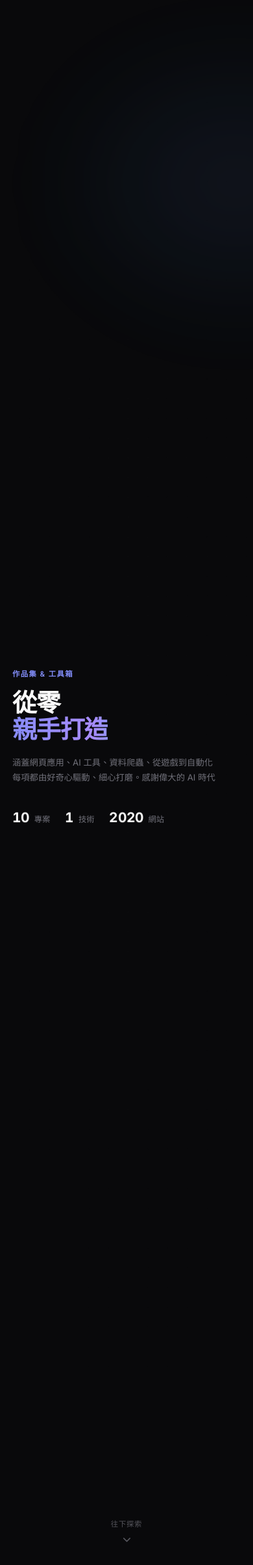
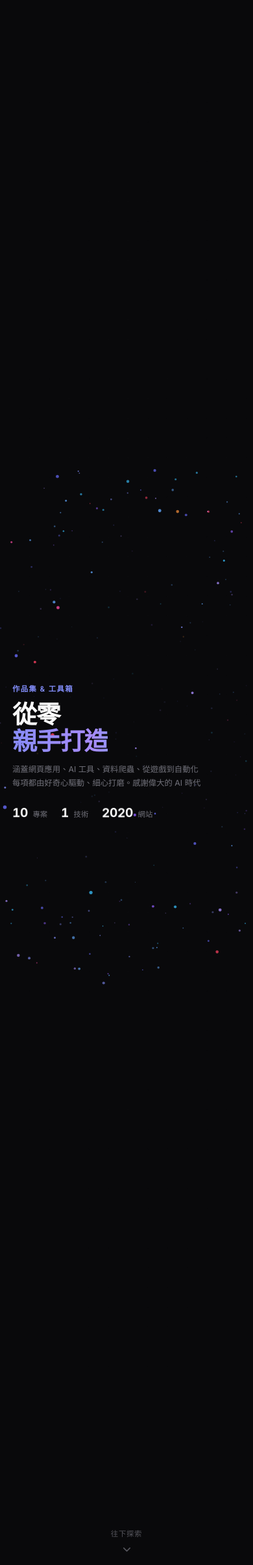
Before and after one commit to dino-q/dinodashboard, a Flask app: template templates/dashboard.html in a window 390 px wide. Shown: the part 192-2600 px from the top of the page at 65% size. Run offline with Flask 3, Linux system fonts and the light colour scheme; the template is opened without the code that fills it: most values are stand-ins (such as "Sample title", 1, 10 or a date in 2020); some libraries are stand-ins or nearby versions.

Commit message:
feat(DinoDashboard): hero 粒子球 + 手機排版調整
- 首頁 hero 背景換成 canvas 粒子球（Antigravity 風格，～650 顆，自轉 + 透視）
- 桌機：連續鄰近場模型，reach 依游標離球心距離動態縮放、影響力以 distP/reach 平滑計算
- 手機：swarm churn 模型，50% N 的動態 lock 預算，每顆粒子 hold 320–940ms 後釋放進冷卻，每幀隨機抓放製造族群輪替感
- 手機球體放大至 0.88 × 短邊、粒子數 380，粒子雲填補垂直空白
- 保留 25% 錨點粒子維持球體輪廓；10% 粒子使用 accent 色點綴
- 手機 hero 文字維持置中，縮 tagline / stats / scroll hint 間距

Co-Authored-By: Claude Opus 4.7 (1M context) <noreply@anthropic.com>

```diff
--- a/static/css/dashboard.css
+++ b/static/css/dashboard.css
@@ -163,22 +163,25 @@ html { scroll-behavior: smooth; }
   flex-direction: column;
 }
 
-/* Glow — soft pulse behind content */
-.hero-glow {
+/* Particle sphere (canvas) — Antigravity-style orb follows cursor / finger */
+.hero-spotlight {
   position: absolute;
-  top: 10%;
-  left: 20%;
-  width: 600px;
-  height: 450px;
-  background: radial-gradient(ellipse, rgba(129,140,248,.12) 0%, rgba(56,189,248,.05) 50%, transparent 70%);
-  filter: blur(80px);
+  inset: 0;
+  overflow: hidden;
   pointer-events: none;
-  animation: glowPulse 8s ease-in-out infinite alternate;
-}
-
-@keyframes glowPulse {
-  0%   { opacity: .5; transform: scale(1); }
-  100% { opacity: .8; transform: scale(1.08); }
+  z-index: 0;
+}
+
+.hero-spotlight canvas {
+  position: absolute;
+  inset: 0;
+  width: 100%;
+  height: 100%;
+  display: block;
+}
+
+@media (prefers-reduced-motion: reduce) {
+  .hero-spotlight { display: none; }
 }
 
 /* Nav */
@@ -2271,8 +2274,17 @@ button.detail-link-item.copied code { color: var(--success); }
 @media (max-width: 768px) {
   .site-hero-inner, .section-inner { padding: 0 20px; }
   .site-nav { padding: 16px 0; }
-  .hero-stats { gap: 24px; flex-wrap: wrap; }
-  .stat-num { font-size: 22px; }
+
+  /* Keep hero content vertically centred; tighten type for narrow viewports. */
+  .hero-row      { max-width: 100%; }
+  .hero-eyebrow  { margin-bottom: 10px; }
+  .hero-headline { margin-bottom: 14px; }
+  .hero-tagline  { margin-bottom: 26px; font-size: 13px; line-height: 1.65; }
+  .hero-stats    { gap: 22px; flex-wrap: wrap; }
+  .stat-num      { font-size: 20px; }
+  .stat-label    { font-size: 12px; }
+  .hero-scroll-hint { padding-bottom: 20px; }
+
   .section-title { font-size: 28px; }
 
   .projects-layout { grid-template-columns: 1fr; }
--- a/static/js/dashboard.js
+++ b/static/js/dashboard.js
@@ -6,6 +6,216 @@
 document.addEventListener('DOMContentLoaded', () => {
   lucide.createIcons();
 });
+
+
+// ---------- Hero particle sphere (Antigravity-style, follows cursor / finger) ----------
+(() => {
+  const hero = document.querySelector('.site-hero');
+  const container = hero && hero.querySelector('.hero-spotlight');
+  if (!hero || !container) return;
+  if (window.matchMedia && window.matchMedia('(prefers-reduced-motion: reduce)').matches) return;
+
+  container.innerHTML = '';
+  const canvas = document.createElement('canvas');
+  container.appendChild(canvas);
+  const ctx = canvas.getContext('2d');
+  const DPR = Math.min(window.devicePixelRatio || 1, 2);
+
+  let W = 0, H = 0;
+  function resize() {
+    const r = hero.getBoundingClientRect();
+    W = r.width; H = r.height;
+    canvas.width = Math.round(W * DPR);
+    canvas.height = Math.round(H * DPR);
+    ctx.setTransform(DPR, 0, 0, DPR, 0, 0);
+  }
+  resize();
+  window.addEventListener('resize', resize);
+
+  const isMobile = window.matchMedia && window.matchMedia('(max-width: 768px)').matches;
+  // Mobile bumped to offset the lower density caused by the oversized sphere radius below.
+  const N = isMobile ? 380 : 650;
+  const PALETTE = [
+    [129, 140, 248],  // indigo-400
+    [99,  102, 241],  // indigo-500
+    [167, 139, 250],  // violet-400
+    [139, 92,  246],  // violet-500
+    [56,  189, 248],  // sky-400
+    [96,  165, 250],  // blue-400
+  ];
+  const ACCENT = [
+    [244, 63,  94],   // rose-500
+    [251, 146, 60],   // orange-400
+    [236, 72,  153],  // pink-500
+  ];
+
+  const ANCHOR_RATIO = 0.25;   // fraction of particles that stay on the sphere to keep its outline
+  const particles = [];
+  for (let i = 0; i < N; i++) {
+    const u = Math.random();
+    const v = Math.random();
+    const theta = 2 * Math.PI * u;
+    const phi = Math.acos(2 * v - 1);
+    const rJitter = 0.88 + Math.random() * 0.22;
+    const isAccent = Math.random() < 0.1;
+    const pool = isAccent ? ACCENT : PALETTE;
+    const color = pool[(Math.random() * pool.length) | 0];
+    const isAnchor = Math.random() < ANCHOR_RATIO;
+    particles.push({
+      theta, phi, rJitter,
+      size: 0.9 + Math.random() * 1.9,
+      r: color[0], g: color[1], b: color[2],
+      isAnchor,
+      pull: isAnchor ? 0 : (0.55 + Math.random() * 0.45),
+      jitterX: (Math.random() - 0.5) * 80,
+      jitterY: (Math.random() - 0.5) * 80,
+      // Lock cycle — each free particle rotates in and out of the cursor's control set
+      locked: false,
+      ctrl: 0,
+      holdUntil: 0,
+      coolUntil: 0,
+      sx: 0, sy: 0, sz: 0, sc: 1,  // cached sphere projection
+    });
+  }
+
+  // Cursor/finger in hero-local coords. null = no active input → fall back to sphere centre.
+  let tx = null, ty = null;
+  let mx = null, my = null;
+
+  const setTarget = (clientX, clientY) => {
+    const rect = hero.getBoundingClientRect();
+    tx = clientX - rect.left;
+    ty = clientY - rect.top;
+  };
+  const clearTarget = () => { tx = null; ty = null; };
+
+  hero.addEventListener('mousemove',  (e) => setTarget(e.clientX, e.clientY), { passive: true });
+  hero.addEventListener('mouseleave', clearTarget, { passive: true });
+  hero.addEventListener('touchstart', (e) => {
+    if (e.touches[0]) setTarget(e.touches[0].clientX, e.touches[0].clientY);
+  }, { passive: true });
+  hero.addEventListener('touchmove', (e) => {
+    if (e.touches[0]) setTarget(e.touches[0].clientX, e.touches[0].clientY);
+  }, { passive: true });
+  hero.addEventListener('touchend', clearTarget, { passive: true });
+
+  let yaw = 0, pitch = 0, last = 0;
+
+  const frame = (now) => {
+    const dt = Math.min(50, last ? now - last : 16) / 1000;
+    last = now;
+
+    // Sphere centre — desktop: slightly right of middle; mobile: dead centre behind the text.
+    const sphereX = W / 2 + (isMobile ? 0 : W * 0.07);
+    const sphereY = H / 2;
+
+    const aimX = tx == null ? sphereX : tx;
+    const aimY = ty == null ? sphereY : ty;
+    if (mx == null) { mx = sphereX; my = sphereY; }
+    mx += (aimX - mx) * 0.12;
+    my += (aimY - my) * 0.12;
+
+    yaw   += dt * 0.35;
+    pitch += dt * 0.1;
+    const sinY = Math.sin(yaw),   cosY = Math.cos(yaw);
+    const sinP = Math.sin(pitch), cosP = Math.cos(pitch);
+
+    const R = Math.min(W, H) * (isMobile ? 0.88 : 0.32);
+    const persp = R * 2.6;
+
+    // Cursor reach — inside sphere: wide; outside: shrinks so the eligible pool drops.
+    const biasDist  = Math.hypot(mx - sphereX, my - sphereY);
+    const reach     = Math.max(R * 0.55, R * 2.0 - Math.max(0, biasDist - R) * 0.5);
+    const hasInput  = tx != null;
+
+    // Project every particle to its sphere position (cached for the lock pass / draw).
+    for (let i = 0; i < N; i++) {
+      const p = particles[i];
+      const r  = R * p.rJitter;
+      const sp = Math.sin(p.phi);
+      const x0 = r * sp * Math.cos(p.theta);
+      const y0 = r * Math.cos(p.phi);
+      const z0 = r * sp * Math.sin(p.theta);
+      const x1 = x0 * cosY + z0 * sinY;
+      const z1 = -x0 * sinY + z0 * cosY;
+      const y2 = y0 * cosP - z1 * sinP;
+      const z2 = y0 * sinP + z1 * cosP;
+      const scale = persp / (persp + z2);
+      p.sx = sphereX + x1 * scale;
+      p.sy = sphereY + y2 * scale;
+      p.sz = z2;
+      p.sc = scale;
+    }
+
+    // Mobile only: swarm-churn lock cycle (grab random / release random every frame).
+    if (isMobile) {
+      const BUDGET = hasInput ? (N * 0.5) | 0 : 0;
+      let lockedCount = 0;
+      for (let i = 0; i < N; i++) {
+        const p = particles[i];
+        if (p.locked && now > p.holdUntil) {
+          p.locked = false;
+          p.coolUntil = now + 220 + Math.random() * 380;
+        }
+        if (p.locked) lockedCount++;
+      }
+      if (lockedCount < BUDGET) {
+        const startOffset = (Math.random() * N) | 0;
+        let picked = 0;
+        const need = BUDGET - lockedCount;
+        for (let j = 0; j < N && picked < need; j++) {
+          const idx = (startOffset + j) % N;
+          const p = particles[idx];
+          if (p.locked || p.isAnchor || now < p.coolUntil) continue;
+          const d = Math.hypot(p.sx - mx, p.sy - my);
+          if (d > reach) continue;
+          p.locked = true;
+          p.holdUntil = now + 320 + Math.random() * 620;
+          picked++;
+        }
+      }
+    }
+
+    ctx.clearRect(0, 0, W, H);
+    ctx.globalCompositeOperation = 'lighter';
+
+    for (let i = 0; i < N; i++) {
+      const p = particles[i];
+
+      // Desktop: continuous proximity-based influence. Mobile: smoothed lock state.
+      let k;
+      if (isMobile) {
+        const target = p.locked ? 1 : 0;
+        p.ctrl += (target - p.ctrl) * 0.18;
+        k = p.ctrl * p.pull;
+      } else {
+        const distP = Math.hypot(p.sx - mx, p.sy - my);
+        const influence = Math.pow(Math.max(0, 1 - distP / reach), 1.4);
+        k = influence * p.pull;
+      }
+
+      const targetPX = mx + p.jitterX;
+      const targetPY = my + p.jitterY;
+      const px = p.sx + (targetPX - p.sx) * k;
+      const py = p.sy + (targetPY - p.sy) * k;
+
+      const z2 = p.sz, scale = p.sc;
+      const depthT = (z2 + R) / (2 * R);
+      const baseOp = (1 - depthT) * 0.75 + 0.1;
+      const op     = Math.min(1, baseOp + (0.85 - baseOp) * k);
+      const sz     = Math.max(0.8, p.size * scale * (1 + k * 0.25));
+
+      ctx.fillStyle = `rgba(${p.r},${p.g},${p.b},${op.toFixed(3)})`;
+      ctx.beginPath();
+      ctx.arc(px, py, sz * 0.65, 0, Math.PI * 2);
+      ctx.fill();
+    }
+
+    ctx.globalCompositeOperation = 'source-over';
+    requestAnimationFrame(frame);
+  };
+  requestAnimationFrame(frame);
+})();
 
 // Re-init icons after HTMX swaps
 document.body.addEventListener('htmx:afterSwap', () => {
--- a/templates/dashboard.html
+++ b/templates/dashboard.html
@@ -6,7 +6,7 @@
 
 <!-- ===== PAGE 1: HERO ===== -->
 <section class="site-hero snap-page">
-  <div class="hero-glow"></div>
+  <div class="hero-spotlight" aria-hidden="true"></div>
   <div class="site-hero-inner">
 
     <!-- Nav -->
```
